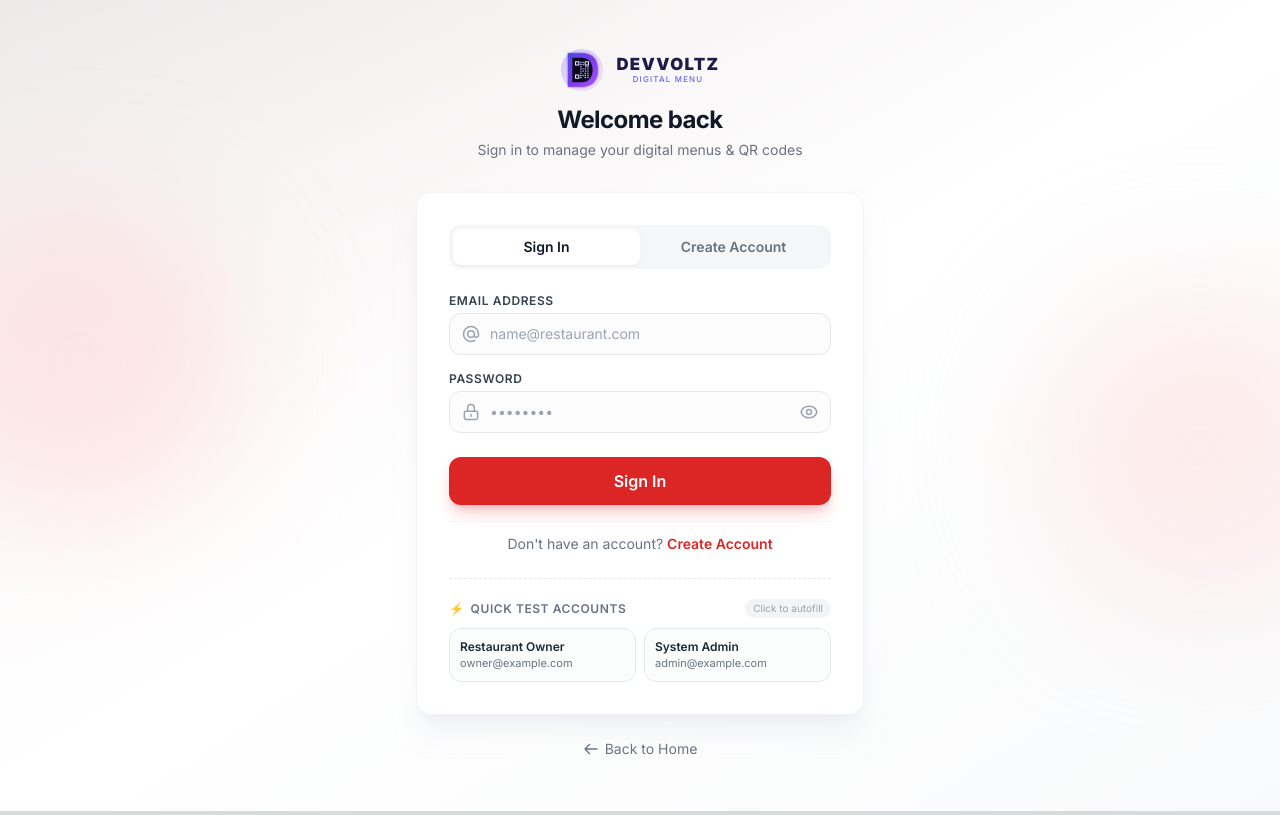
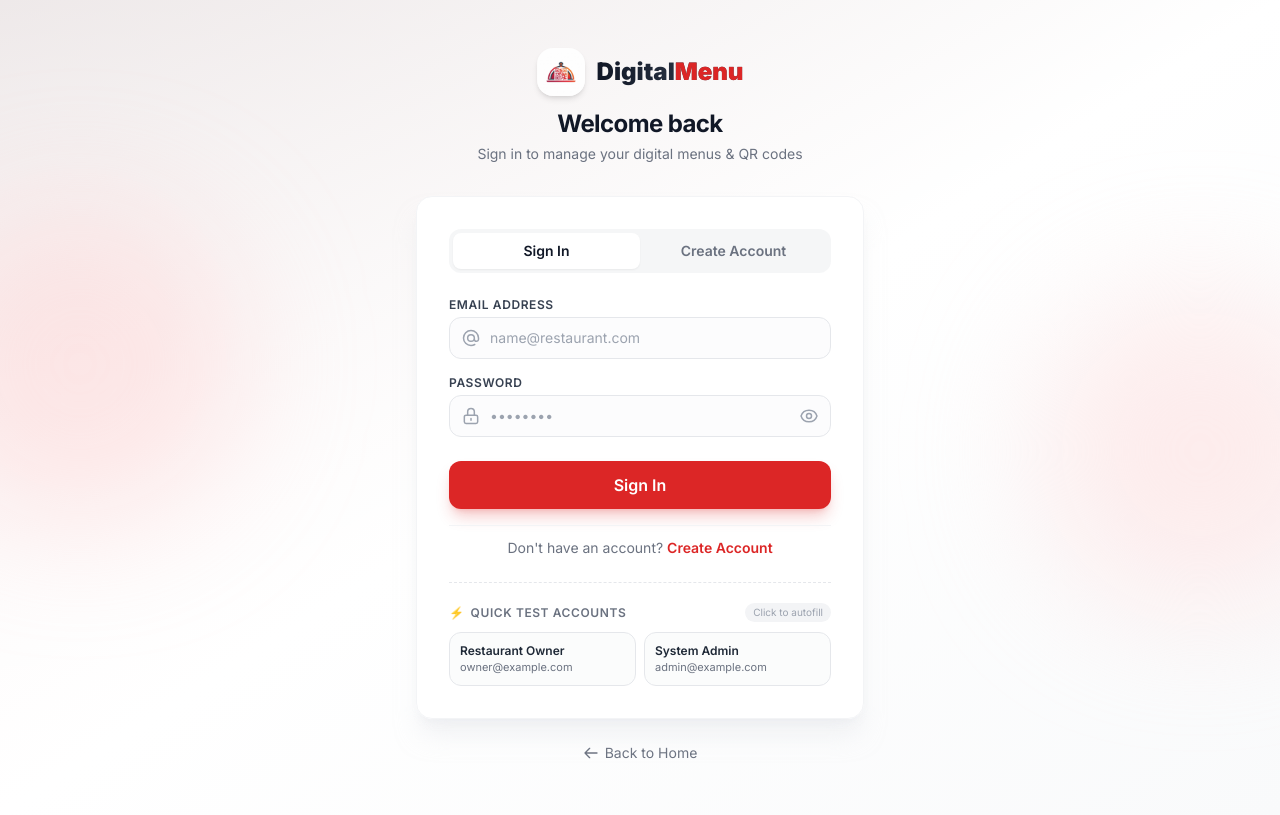
Before and after one commit to simegnewcs/DigitalMenu, a Next.js app: page /login in a window 1280 px wide. Built offline with nearby package versions, Linux system fonts and the light colour scheme.

Commit message:
Add new clear and memorable brand logo, update favicons, and branding across app

```diff
--- a/app/dashboard/page.tsx
+++ b/app/dashboard/page.tsx
@@ -3,9 +3,9 @@
 import { useEffect, useState } from "react";
 import { useRouter } from "next/navigation";
 import Link from "next/link";
+import Image from "next/image";
 import { signOut } from "next-auth/react";
 import toast from "react-hot-toast";
-import DevvoltzLogo from "@/components/DevvoltzLogo";
 
 interface Restaurant {
   id: string;
@@ -131,9 +131,16 @@ export default function DashboardPage() {
 
               <Link
                 href="/"
-                className="hover:opacity-90 transition-opacity"
+                className="flex items-center space-x-2 text-xl sm:text-2xl font-black text-slate-900 tracking-tight hover:opacity-90 transition-opacity"
               >
-                <DevvoltzLogo size={34} showText={true} showTagline={false} variant="color" />
+                <Image
+                  src="/logo.png"
+                  alt="DigitalMenu"
+                  width={34}
+                  height={34}
+                  className="w-8 h-8 object-contain rounded-lg shadow-xs"
+                />
+                <span>Digital<span className="text-primary-600">Menu</span></span>
               </Link>
 
               <span className="text-xs bg-primary-50 text-primary-700 font-bold px-2.5 py-1 rounded-full border border-primary-200 hidden md:inline-block">
--- a/app/layout.tsx
+++ b/app/layout.tsx
@@ -8,6 +8,10 @@ const inter = Inter({ subsets: ["latin"] });
 export const metadata: Metadata = {
   title: "Digital Menu - QR Based Menu Management",
   description: "Modern QR-based digital menu system for restaurants",
+  icons: {
+    icon: "/logo.png",
+    apple: "/logo.png",
+  },
 };
 
 export default function RootLayout({
--- a/app/login/page.tsx
+++ b/app/login/page.tsx
@@ -4,8 +4,8 @@ import { useState, useEffect, Suspense } from "react";
 import { signIn } from "next-auth/react";
 import { useRouter, useSearchParams } from "next/navigation";
 import Link from "next/link";
+import Image from "next/image";
 import toast from "react-hot-toast";
-import DevvoltzLogo from "@/components/DevvoltzLogo";
 
 function AuthForm() {
   const router = useRouter();
@@ -176,8 +176,18 @@ function AuthForm() {
     <div className="w-full max-w-md">
       {/* Brand Header */}
       <div className="text-center mb-8">
-        <Link href="/" className="inline-flex items-center mb-3 group hover:opacity-90 transition-opacity">
-          <DevvoltzLogo size={44} showText={true} showTagline={true} variant="light" />
+        <Link href="/" className="inline-flex items-center gap-3 mb-3 group">
+          <Image
+            src="/logo.png"
+            alt="DigitalMenu"
+            width={48}
+            height={48}
+            className="w-12 h-12 object-contain rounded-2xl shadow-md group-hover:scale-105 transition-transform duration-200"
+            priority
+          />
+          <span className="text-2xl font-black bg-gradient-to-r from-gray-900 to-gray-700 bg-clip-text text-transparent">
+            Digital<span className="text-primary-600">Menu</span>
+          </span>
         </Link>
         <h2 className="text-2xl font-bold text-gray-900 tracking-tight">
           {mode === "login" ? "Welcome back" : "Create your account"}
--- /dev/null
+++ b/app/not-found.tsx
@@ -0,0 +1,32 @@
+import Link from "next/link";
+import Image from "next/image";
+
+export default function NotFound() {
+  return (
+    <div className="min-h-screen bg-slate-50 flex items-center justify-center p-4">
+      <div className="max-w-md w-full bg-white rounded-3xl p-8 shadow-xl border border-slate-100 text-center">
+        <div className="flex justify-center mb-4">
+          <Image
+            src="/logo.png"
+            alt="DigitalMenu"
+            width={64}
+            height={64}
+            className="w-16 h-16 object-contain rounded-2xl shadow-sm"
+          />
+        </div>
+        <h2 className="text-2xl font-black text-slate-900 tracking-tight">404 - Page Not Found</h2>
+        <p className="mt-2 text-sm text-slate-500">
+          The page or digital menu you are looking for does not exist or has been moved.
+        </p>
+        <div className="mt-6">
+          <Link
+            href="/"
+            className="inline-flex items-center justify-center px-5 py-2.5 rounded-xl bg-slate-900 text-white font-bold text-sm hover:bg-slate-800 transition"
+          >
+            Return Home
+          </Link>
+        </div>
+      </div>
+    </div>
+  );
+}
--- a/app/page.tsx
+++ b/app/page.tsx
@@ -2,9 +2,9 @@
 
 import { useEffect, useState } from "react";
 import Link from "next/link";
+import Image from "next/image";
 import { signOut } from "next-auth/react";
 import toast from "react-hot-toast";
-import DevvoltzLogo from "@/components/DevvoltzLogo";
 
 interface UserProfile {
   id?: string;
@@ -77,8 +77,18 @@ export default function Home() {
           <div className="flex justify-between h-16 items-center">
             {/* Logo */}
             <div className="flex items-center space-x-2">
-              <Link href="/" className="flex items-center hover:opacity-90 transition-opacity">
-                <DevvoltzLogo size={38} showText={true} showTagline={false} variant="light" />
+              <Link href="/" className="flex items-center space-x-2.5 group">
+                <Image
+                  src="/logo.png"
+                  alt="DigitalMenu"
+                  width={38}
+                  height={38}
+                  className="w-9 h-9 object-contain rounded-xl shadow-xs group-hover:scale-105 transition-transform"
+                  priority
+                />
+                <span className="text-2xl font-black text-slate-900 tracking-tight">
+                  Digital<span className="text-primary-600">Menu</span>
+                </span>
               </Link>
             </div>
 
```
Also changed, not shown: public/logo.jpg (added), public/logo.png (added).
